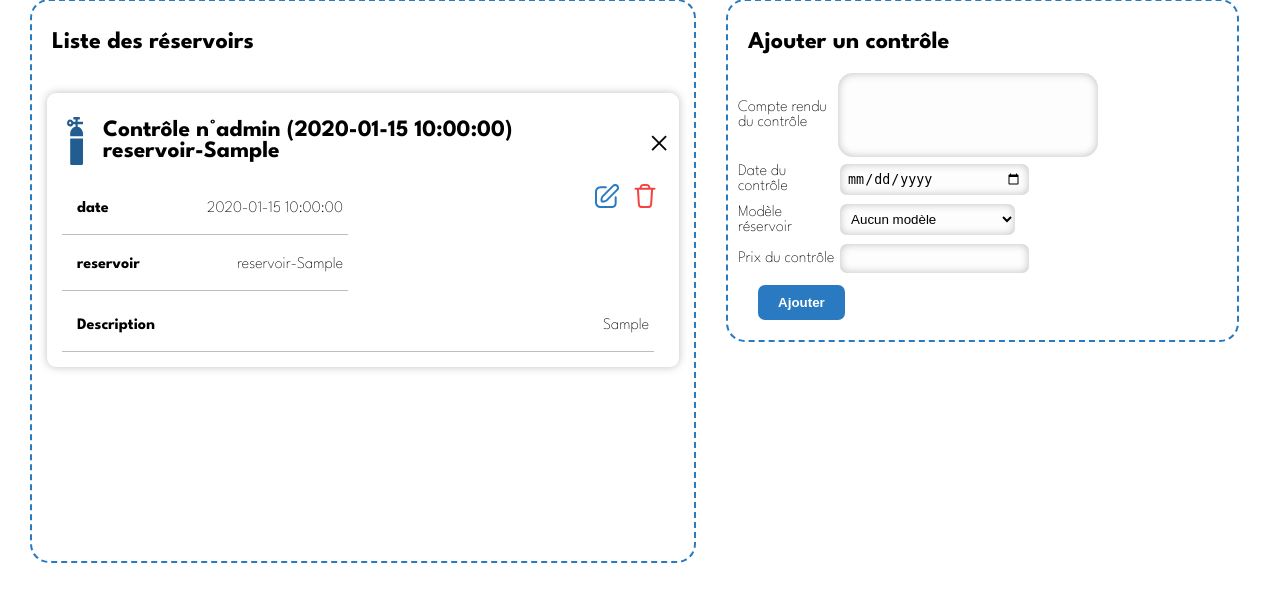
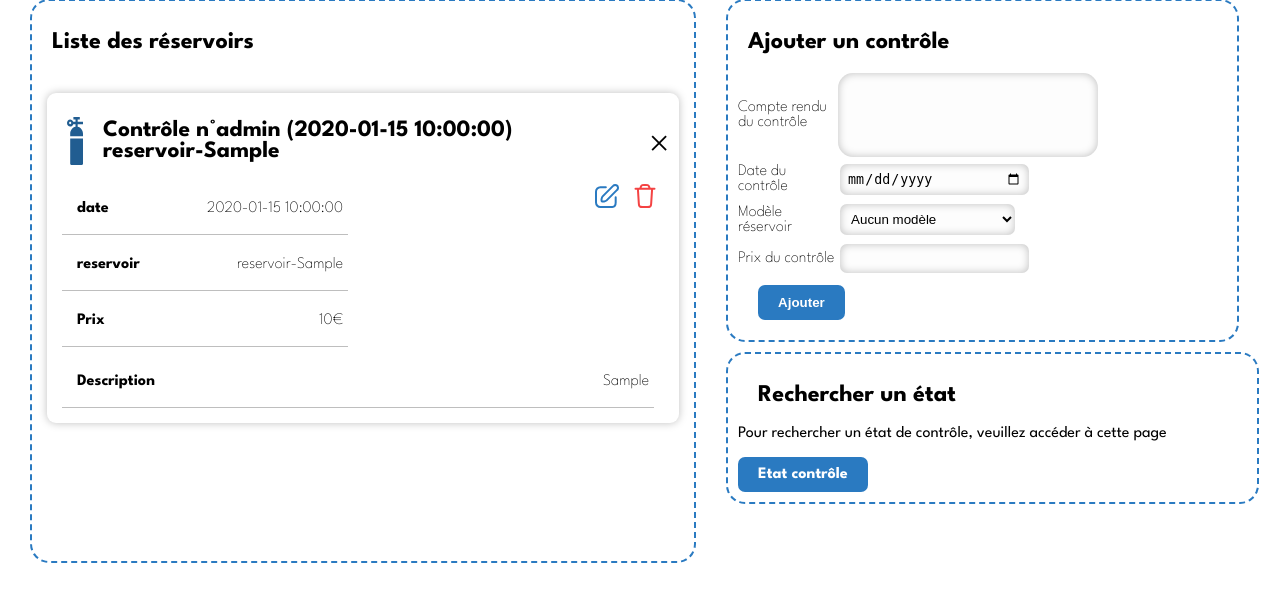
Before and after one commit to lynn2910/Hydro-Bus-Belfortain, a Flask app: template templates/controles/show_controles.html in a window 1280 px wide, after a click that opens the changed part. Shown: the part 101-703 px from the top of the page. Run offline with Flask 3, Linux system fonts and the light colour scheme; the template is opened without the code that fills it: most values are stand-ins (such as "Sample title", 1, 10 or a date in 2020); parts of the project's set-up code (start-up, migrations or seed data) failed here and were passed over.

Commit message:
DESCRIPTION: -finalisation des pages controles

```diff
--- a/requests.py
+++ b/requests.py
@@ -216,6 +216,7 @@ GET_CONTROLE ="""SELECT
     Controle.id_controle,
     Controle.date_controle,
     Controle.analyse_rendue,
+    Controle.prix,
     Reservoir.id_reservoir,
     Reservoir.id_modele_reservoir,
     Modele_reservoir.modele_reservoir
--- a/templates/controles/show_controles.html
+++ b/templates/controles/show_controles.html
@@ -32,6 +32,10 @@
                                 <div class="info">
                                     <h4>reservoir</h4>
                                     <p>reservoir-{{ controle["modele_reservoir"] }}</p>
+                                </div>
+                                <div class="info">
+                                    <h4>Prix</h4>
+                                    <p>{{ controle["prix"] }}€</p>
                                 </div>
                             </div>
                             <div class="right i_love_you">
@@ -69,24 +73,28 @@
                                     <div class="field row_flex">
                                         <label for="description_2">Compte rendu du contrôle</label>
                                         <textarea name="description_2" id="description_2" cols="30" rows="10"
-                                                  class="compte_rendu_area"></textarea>
+                                                  class="compte_rendu_area">{{ controle["analyse_rendue"] }}</textarea>
                                     </div>
                                     <div class="field row_flex">
                                           <label for="date_controle_2">Date du contrôle</label>
-                                          <input type="date" id="date_controle_2" name="date_controle_2">
+                                          <input type="date" id="date_controle_2" name="date_controle_2" value="{{ controle["date_controle"] }}">
                                     </div>
                                     <div class="field row_flex">
                                         <label for="id_modele_reservoir">Modèle réservoir</label>
-                                         <select class="form-select" id="id_modele_reservoir" name="id_modele_reservoir" required>
-                                                  <option selected value="">Aucun modèle</option>
-                                                  {% for modele in modeles_reservoirs %}
-                                                      <option value="{{ modele['id_modele_reservoir'] }}">{{ modele["id_modele_reservoir"] }} - {{ modele["modele_reservoir"] }}</option>
-                                                  {% endfor %}
-                                         </select>
+                                            <select class="form-select" id="id_modele_reservoir" name="id_modele_reservoir" required>
+                                                <option selected disabled value="">Sélectionnez un modèle</option>
+                                                {% for modele in modeles_reservoirs %}
+                                                    {% if modele["id_modele_reservoir"] == controle["id_modele_reservoir"] %}
+                                                        <option selected value="{{ modele['id_modele_reservoir'] }}">{{ modele['id_modele_reservoir'] }} - {{ modele["modele_reservoir"] }}</option>
+                                                    {% else %}
+                                                        <option value="{{ modele['id_modele_reservoir'] }}">{{ modele['id_modele_reservoir'] }} - {{ modele["modele_reservoir"] }}</option>
+                                                    {% endif %}
+                                                {% endfor %}
+                                            </select>
                                     </div>
                                     <div class="field row_flex">
                                         <label for="prix_controle_2">Prix du contrôle</label>
-                                        <input type="number" id="prix_controle_2" name="prix_controle_2">
+                                        <input type="number" id="prix_controle_2" name="prix_controle_2" value="{{ controle["prix"] }}">
                                     </div>
                                     <button type="submit">Ajouter</button>
                                </form>
@@ -152,6 +160,13 @@
                     </form>
                 </div>
             </div>
+            <div>
+                <div class="big_docker full_width yeet_padding">
+                    <h2>Rechercher un état</h2>
+                    <p> Pour rechercher un état de contrôle, veuillez accéder à cette page</p>
+                    <a class="button" href="/controles/etat">Etat contrôle</a>
+                </div>
+            </div>
         </div>
     </div>
 </main>
```
